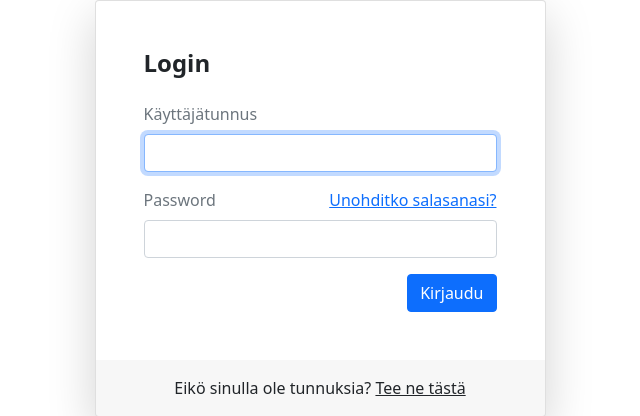
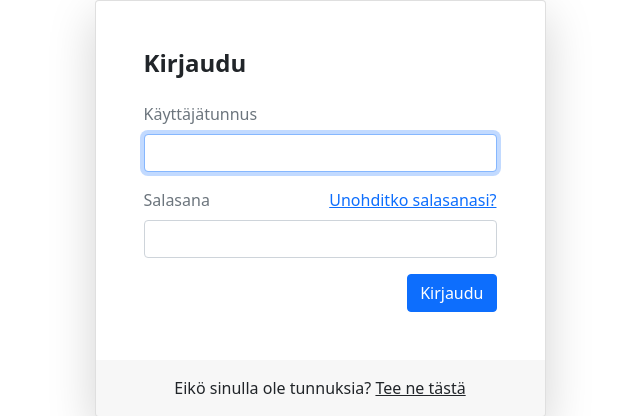
Before and after one commit to Ahannila/laskutori, a Flask app: page /login in a window 1280 px wide. Shown: the top 416 px of the page, without its empty margins (320-960 px from the left). Run offline with Flask 2, Linux system fonts and the light colour scheme.

Commit message:
template muokattu

```diff
--- a/templates/login.html
+++ b/templates/login.html
@@ -18,19 +18,19 @@
 				<div class="col-xxl-4 col-xl-5 col-lg-5 col-md-7 col-sm-9">
 					<div class="card shadow-lg">
 						<div class="card-body p-5">
-							<h1 class="fs-4 card-title fw-bold mb-4">Login</h1>
+							<h1 class="fs-4 card-title fw-bold mb-4">Kirjaudu</h1>
 							<form method="POST" class="needs-validation" novalidate="" autocomplete="off">
 								<div class="mb-3">
 									<label class="mb-2 text-muted" for="email">Käyttäjätunnus</label>
 									<input id="username" type="text" class="form-control" name="username" value="" required autofocus>
 									<div class="invalid-feedback">
-										Email is invalid
+										Sähköposti on väärä
 									</div>
 								</div>
 
 								<div class="mb-3">
 									<div class="mb-2 w-100">
-										<label class="text-muted" for="password">Password</label>
+										<label class="text-muted" for="password">Salasana</label>
 										<a href="forgot.html" class="float-end">
 											Unohditko salasanasi?
 										</a>
```
